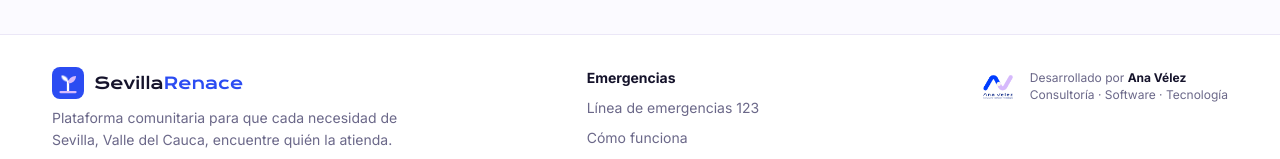
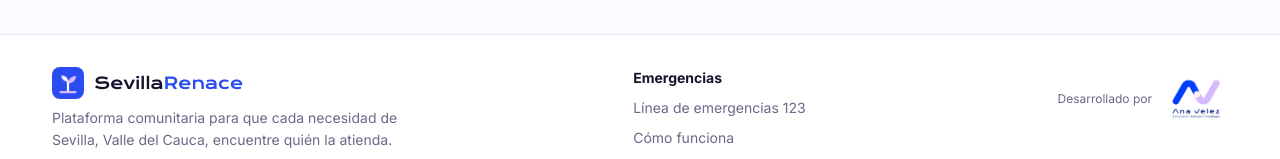
Before and after one commit to anavelezconsultoria/sevilla-valle-renace, an Angular app: page /necesidades in a window 1280 px wide. Shown: the part 590-749 px from the top of the page. Built offline with nearby package versions, Linux system fonts and the light colour scheme; no server answers; the database is empty.

Commit message:
feat(marca): pie con el logo de Ana Velez sin repetir el nombre en texto

```diff
--- a/src/app/layout/site-footer.ts
+++ b/src/app/layout/site-footer.ts
@@ -20,8 +20,8 @@ import { Marca } from '../shared/ui/marca';
           <a routerLink="/seguimiento">Mis solicitudes</a>
         </div>
         <a class="autora" href="https://anavelezconsultora.com" target="_blank" rel="noopener">
-          <img src="ana-velez-logo.png" alt="" width="40" height="40" loading="lazy" />
-          <span>Desarrollado por <strong>Ana Vélez</strong><br />Consultoría · Software · Tecnología</span>
+          <span>Desarrollado por</span>
+          <img src="ana-velez-logo.png" alt="Ana Vélez · Consultoría, Software y Tecnología" height="64" loading="lazy" />
         </a>
       </div>
     </footer>
@@ -35,7 +35,7 @@ import { Marca } from '../shared/ui/marca';
     a { text-decoration: none; color: var(--color-tenue); }
     a:hover { color: var(--color-primario); }
     .autora { display: flex; align-items: center; gap: var(--space-3); font-size: var(--text-xs); line-height: 1.4; }
-    .autora strong { color: var(--color-tinta); }
+    .autora img { height: 64px; width: auto; }
     @media (max-width: 860px) { .grid { grid-template-columns: 1fr; } .footer { padding-bottom: 110px; } }
   `,
 })
```
